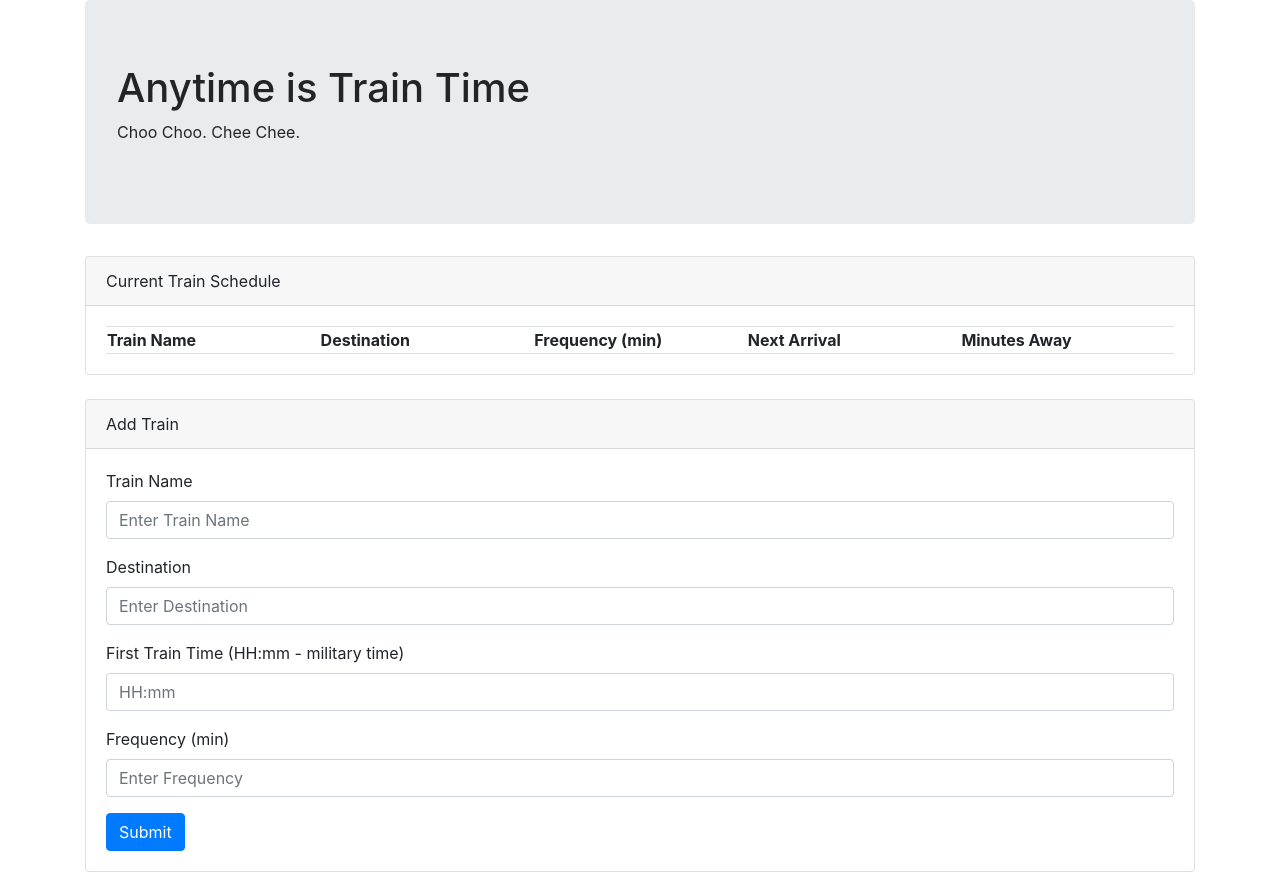
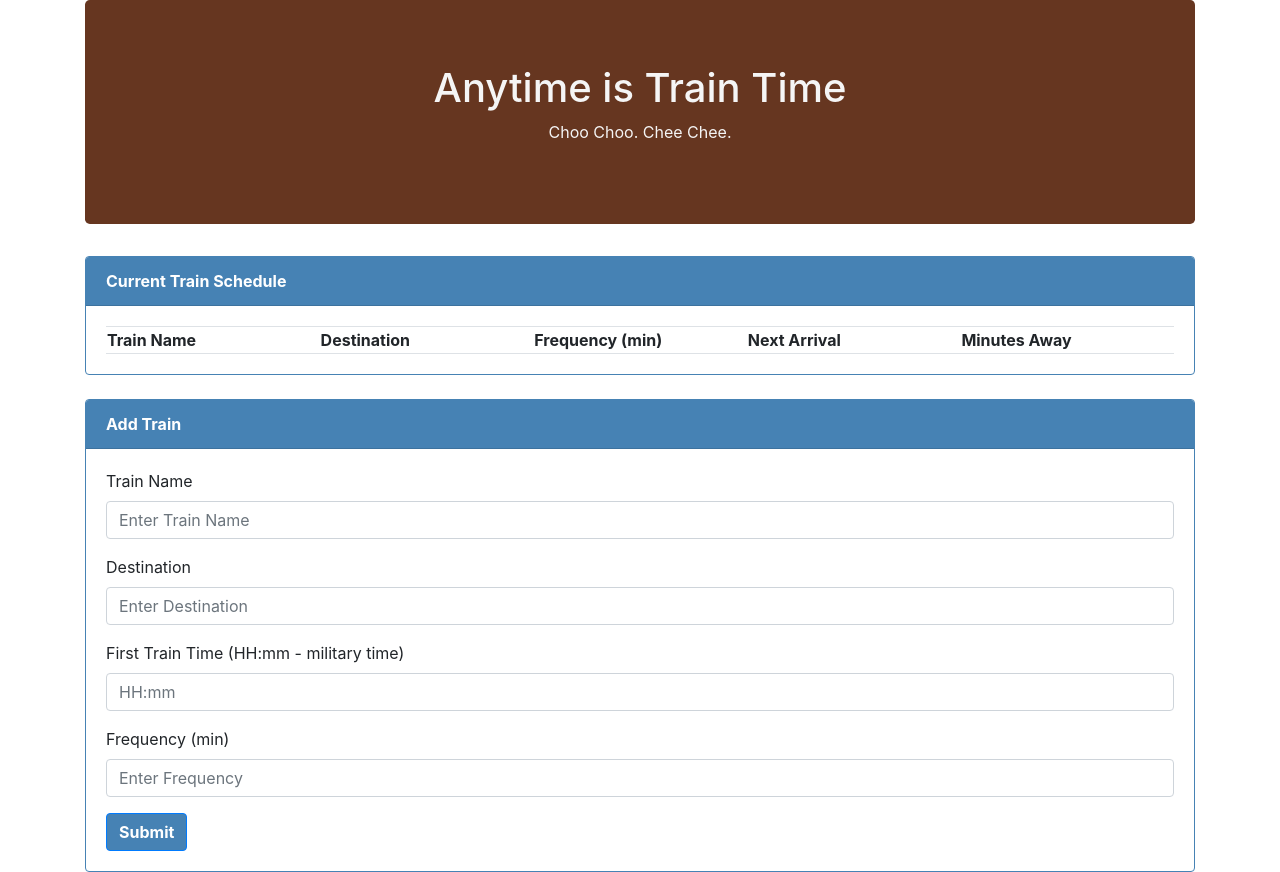
Before and after one commit to Chelvy/Train-Scheduler, a plain HTML site: page index.html in a window 1280 px wide. Drawn offline with nearby package versions, Linux system fonts and the light colour scheme; no server answers.

Commit message:
Updated CSS file

```diff
--- a/assets/css/style.css
+++ b/assets/css/style.css
@@ -0,0 +1,16 @@
+.jumbotron {
+    text-align: center;
+    background-color: rgb(102, 54, 32);
+    color: whitesmoke;
+}
+
+.card {
+    border-color: steelblue;
+}
+
+.card-header,
+.btn {
+    font-weight: bold;
+    color: white;
+    background-color: steelblue;
+}
--- a/assets/javascript/code.js
+++ b/assets/javascript/code.js
@@ -51,7 +51,7 @@
       console.log(destinationInput);
       console.log(firstTrainTimeInput);
       console.log(frequencyInput);
-      //   var totalBilled = parseInt(monthlyRateInput) * monthsWorked;
+
       database.ref("/data").push({
           trainName: trainNameInput,
           destination: destinationInput,
@@ -59,9 +59,6 @@
           firstTrainTime: firstTrainTimeInput,
           nextArrival: moment(nextTrainTime).format("hh:mm"),
           minAway: tMinutesTillTrain
-              //   monthsWorked: monthsWorked,
-
-          //   totalBilled: totalBilled
       });
 
   });
@@ -82,7 +79,6 @@
           .append($('<td>').text(snapshot.val().frequency))
           .append($('<td>').text(snapshot.val().nextArrival))
           .append($('<td>').text(snapshot.val().minAway))
-          //   .append($('<td style="text-align: right">').text(snapshot.val().totalBilled));
       newtr.appendTo($('#tbody'));
   }, function(errorObject) {
       console.log("The read failed: " + errorObject.code);
--- a/index.html
+++ b/index.html
@@ -6,6 +6,7 @@
     <meta name="viewport" content="width=device-width, initial-scale=1.0">
     <meta http-equiv="X-UA-Compatible" content="ie=edge">
     <link rel="stylesheet" href="https://stackpath.bootstrapcdn.com/bootstrap/4.3.1/css/bootstrap.min.css" integrity="sha384-ggOyR0iXCbMQv3Xipma34MD+dH/1fQ784/j6cY/iJTQUOhcWr7x9JvoRxT2MZw1T" crossorigin="anonymous">
+    <link rel="stylesheet" href="assets/css/style.css">
     <title>Document</title>
 </head>
 
```
